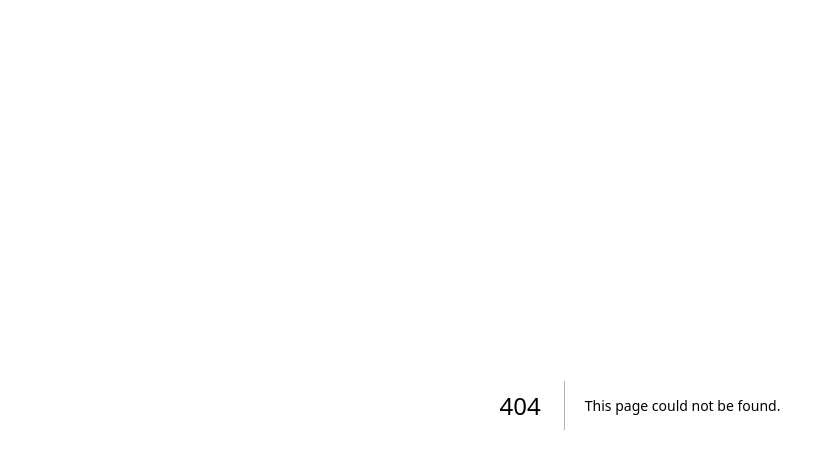
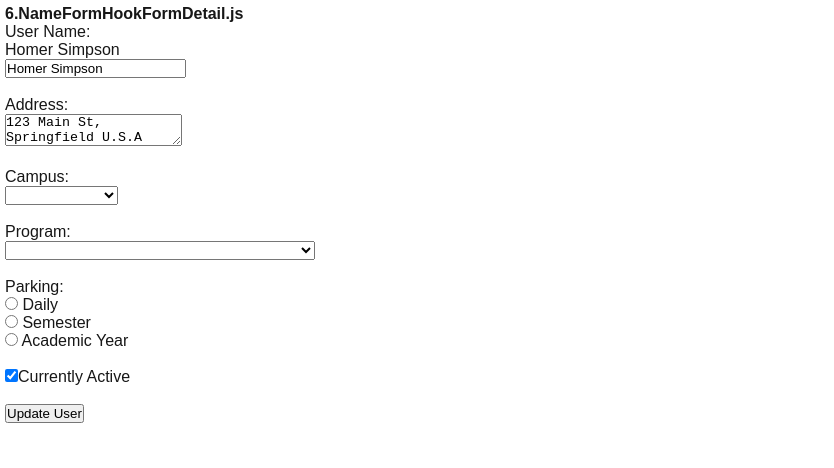
Before and after one commit to gkurkjian/WEB422_Week7_Forms_Introduction, a Next.js app in the folder my-app/: page /components/6.NameFormHookFormDetail in a window 1280 px wide. Before the commit this address had no page. Shown: the top 468 px of the page, without its empty margins (0-834 px from the left). Built offline with nearby package versions, Linux system fonts and the light colour scheme.

Commit message:
seventh commit, 6.NameFormHookForm.js made with its default details. It's asynchronous module can be updated as well.

```diff
--- /dev/null
+++ b/my-app/pages/components/6.NameFormHookFormDetail.js
@@ -0,0 +1,92 @@
+import { useForm } from "react-hook-form";
+import { act, useEffect } from "react";
+
+export default function NameFormUseHookFormDetail() {
+
+    const { register, handleSubmit, setValue, watch } = useForm({
+
+    // register: for taking each object property on included in the <input> field for TODO or update
+    // handleSubmit: to pass the object into another function that'll console.log() the data
+    // setValue: to set the default value of the object
+    // watch: it's to watch the property of the user while typing in the field, which in our case we used it in fullName field
+        defaultValues: {
+            fullName: "",
+            address: "",
+            campus: "",
+            program: "",
+            parking: "",
+            active: false
+        }
+    });
+
+    // Here, we included a watch property at line 10 in useForm() field. This will help the user see its typing fullName in <input> field
+    //which we included on line 56
+    const watchUserName = watch("fullName");
+
+    useEffect(() => {
+        let data = {
+            fullName: "Homer Simpson",
+            address: "123 Main St, Springfield U.S.A",
+            campus: "Newham",
+            program: ["CPA", "CPP"],
+            parking: "Semester",
+            active: true
+        }
+
+        // setting the value on each form field form data{} object using "for in" loop
+        for(const prop in data) {
+            setValue(prop, data[prop])
+        }
+    }, [setValue]);
+
+    // // Just test this in inspect, it'll display each letter that you text instantly in console :)
+    // useEffect(() => {
+    //     console.log("useName changed: ", watchUserName);
+    // }), [watchUserName];
+
+    function submitForm(data) {
+        console.log("TODO, submit this to an API endpoint");
+        console.log(JSON.stringify(data));
+        console.log(data);
+    }
+
+    return (
+        <>
+            <h4>6.NameFormHookFormDetail.js</h4>
+
+            <form onSubmit={handleSubmit(submitForm)}>
+                User Name: <br />
+                {watchUserName} <br />
+                <input {...register("fullName")} /> <br /><br />
+
+                Address:  <br />
+                <textarea {...register("address")} /> <br /><br />
+
+                Campus: <br />
+                <select {...register("campus")}>
+                    <option value="king">King</option>
+                    <option value="satY">Seneca ar York</option>
+                    <option value="newnham">Newnham</option>
+                    <option value="markham">Markham</option>
+                </select> <br /><br />
+
+                Program:  <br />
+                <select {...register("program")}>
+                    <option value="DAD">Database Application Developer</option>
+                    <option value="CPA">Computer Programming &amp; Analysis</option>
+                    <option value="CPP">Computer Programming</option>
+                    <option value="DSA">Honours Bachelor of Data Science and Analytics</option>
+                </select>  <br /><br />
+
+                Parking: <br />
+                    <input type="radio" value="daily" {...register("parking")} /> Daily<br />
+                    <input type="radio" value="semester" {...register("parking")} /> Semester<br />
+                    <input type="radio" value="year" {...register("parking")} /> Academic Year<br /><br />
+
+                <input type="checkbox" {...register("active")}/>Currently Active <br /><br />
+
+                <button type="submit">Update User</button>
+            </form>
+        </>
+    )
+}
--- a/my-app/pages/index.js
+++ b/my-app/pages/index.js
@@ -3,6 +3,7 @@ import NameFormUseState from "./components/2.NameFormUseState";
 import NameFormUseEffect from "./components/3.NameFormUseEffect";
 import NameformHookUseForm from "./components/4.NameFormHookUseForm";
 import NameFormHookUseFormUseEffect from "./components/5.NameFormHookUseFormUseEffect";
+import NameFormUseHookFormDetail from "./components/6.NameFormHookFormDetail";
 
 
 export default function Home() {
@@ -14,6 +15,7 @@ export default function Home() {
       <NameFormUseEffect /> <br />
       <NameformHookUseForm /> <br />
       <NameFormHookUseFormUseEffect /> <br />
+      <NameFormUseHookFormDetail /> <br />
     </>
   );
 }
```
